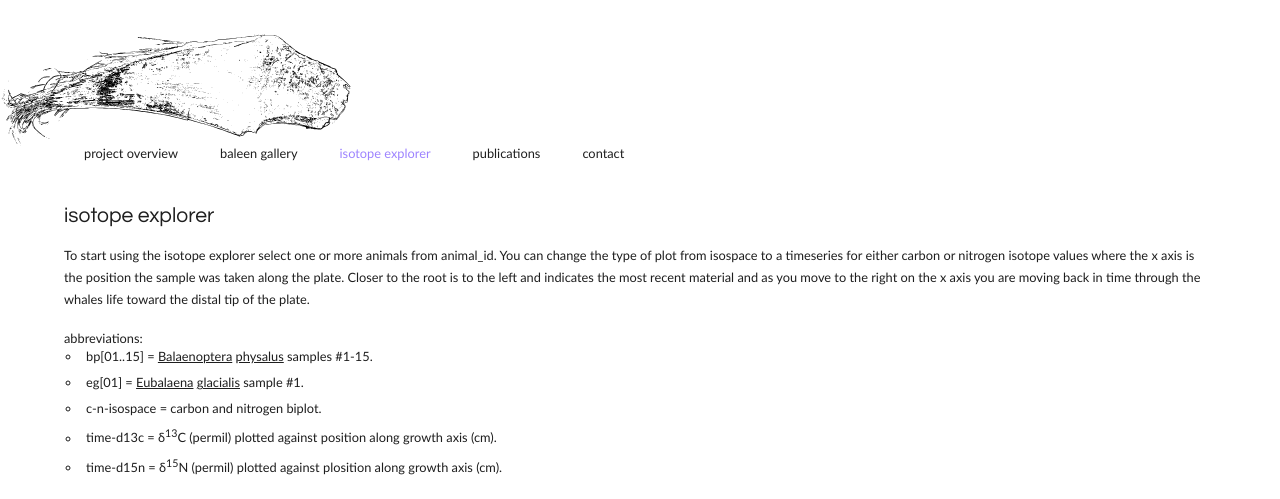
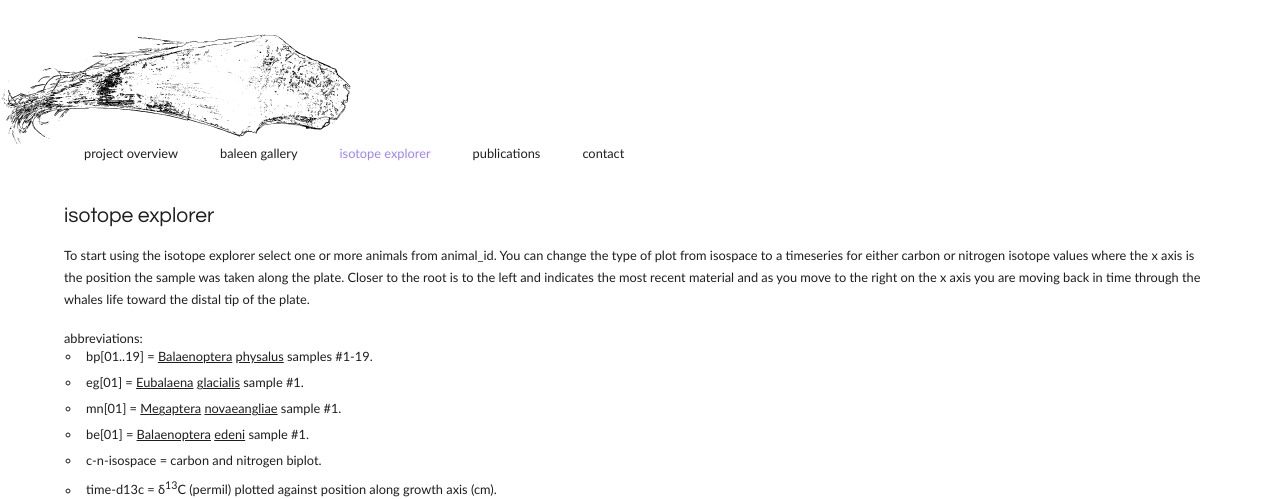
Before and after one commit to williamcioffi/keras, a plain HTML site: page isotopeexplorer.html in a window 1280 px wide. Shown: the top 499 px of the page. Drawn offline with Linux system fonts and the light colour scheme.

Commit message:
updated the abbreviations

```diff
--- a/isotopeexplorer.html
+++ b/isotopeexplorer.html
@@ -35,8 +35,10 @@
 
         <o> abbreviations:
           <ul>
-            <li>bp[01..15] = <u>Balaenoptera</u> <u>physalus</u> samples #1-15.
+            <li>bp[01..19] = <u>Balaenoptera</u> <u>physalus</u> samples #1-19.
             <li>eg[01] = <u>Eubalaena</u> <u>glacialis</u> sample #1.
+            <li>mn[01] = <u>Megaptera</u> <u>novaeangliae</u> sample #1.
+            <li>be[01] = <u>Balaenoptera</u> <u>edeni</u> sample #1.
             <li>c-n-isospace = carbon and nitrogen biplot.
             <li>time-d13c = &delta;<sup>13</sup>C (permil) plotted against position along growth axis (cm).
             <li>time-d15n = &delta;<sup>15</sup>N (permil) plotted against plosition along growth axis (cm).
```
